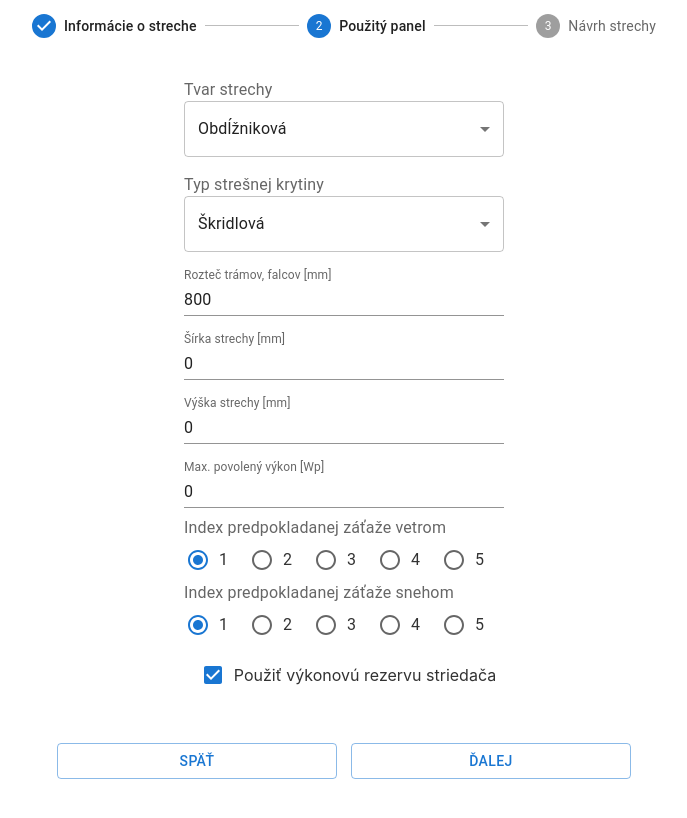
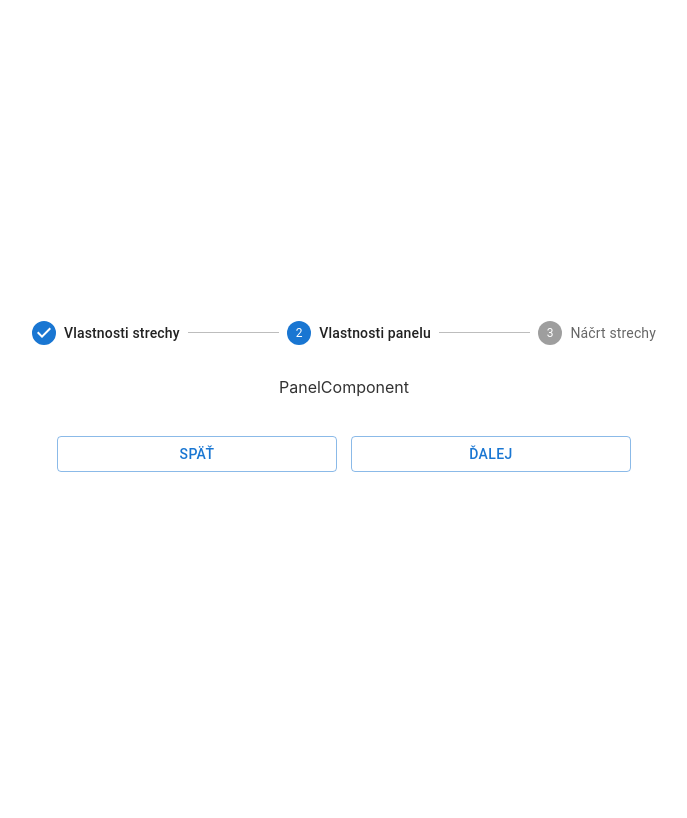
Before and after one commit to davidvajda/pv-calculator, a React (Create React App) app: page / in a window 1280 px wide. Both pictures are taken after a click on the button "ĎALEJ". Shown: the whole page, without its empty margins (296-983 px from the left). Built offline with nearby package versions, Linux system fonts and the light colour scheme.

Commit message:
finished stepper and pre-prepared all main components

```diff
--- a/src/App/App.js
+++ b/src/App/App.js
@@ -3,7 +3,9 @@ import React from "react";
 import { ContextProvider } from "../ContextProvider/ContextProvider";
 
 import FormComponent from "../FormComponent/FormComponent";
-import { PanelDimensions } from "../PanelDimension/PanelDimension";
+import PanelComponent from "../PanelComponent/PanelComponent";
+import RoofComponent from "../RoofComponent/RoofComponent";
+import OutputComponent from "../OutputComponent/OutputComponent";
 import Stepper from "../Stepper/Stepper";
 import "./App.css";
 
@@ -12,16 +14,23 @@ const App = () => {
     <ContextProvider>
       <div className="app-container">
         <Stepper>
-          <FormComponent />
+          {{
+            labels: [
+              "Vlastnosti strechy",
+              "Vlastnosti panelu",
+              "Náčrt strechy",
+            ],
+            components: [
+              <FormComponent />,
+              <PanelComponent />,
+              <RoofComponent />,
+              <OutputComponent />,
+            ],
+          }}
         </Stepper>
       </div>
     </ContextProvider>
   );
 };
 
-// <FormComponent/>
-// <PanelComponent/>
-// <RoofComponent/>
-// <OutputComponent/>
-
 export default App;
--- /dev/null
+++ b/src/OutputComponent/OutputComponent.js
@@ -0,0 +1,11 @@
+import React from 'react'
+
+import "./OutputComponent.css"
+
+const OutputComponent = () => {
+  return (
+    <div>OutputComponent</div>
+  )
+}
+
+export default OutputComponent;
--- /dev/null
+++ b/src/PanelComponent/PanelComponent.js
@@ -0,0 +1,11 @@
+import React from 'react'
+
+import "./PanelComponent.css"
+
+const PanelComponent = () => {
+  return (
+    <div>PanelComponent</div>
+  )
+}
+
+export default PanelComponent;
--- /dev/null
+++ b/src/RoofComponent/RoofComponent.js
@@ -0,0 +1,11 @@
+import React from 'react'
+
+import "./RoofComponent.css"
+
+const RoofComponent = () => {
+  return (
+    <div>RoofComponent</div>
+  )
+}
+
+export default RoofComponent;
--- a/src/Stepper/Stepper.js
+++ b/src/Stepper/Stepper.js
@@ -11,8 +11,10 @@ import { ACTIONS } from "../ContextProvider/ContextProvider";
 import { AppStateContext } from "../ContextProvider/ContextProvider";
 
 export default function HorizontalLinearStepper({ children }) {
-  const { steps } = useContext(StepsContext);
   const { appState, dispatch } = useContext(AppStateContext);
+
+  const steps = children.labels;
+  const components = children.components;
 
   const handleNext = () => {
     dispatch({ type: ACTIONS.NEXT_SCREEN });
@@ -29,7 +31,7 @@ export default function HorizontalLinearStepper({ children }) {
   return (
     <div className="stepper">
       <Stepper activeStep={appState.screen} className="stepper-steps">
-        {steps.labels.map((label) => {
+        {steps.map((label) => {
           return (
             <Step key={label}>
               <StepLabel>{label}</StepLabel>
@@ -37,16 +39,16 @@ export default function HorizontalLinearStepper({ children }) {
           );
         })}
       </Stepper>
-      {appState.screen === steps.labels.length ? (
+      {appState.screen === steps.length ? (
         <>
-          finito
+          {components[appState.screen]}
           <Button className="button" variant="outlined" onClick={handleReset}>
             Reset
           </Button>
         </>
       ) : (
         <>
-          {children}
+          {components[appState.screen]}
           <div className="stepper-button-container">
             <Button
               className="button stepper-button"
@@ -61,9 +63,7 @@ export default function HorizontalLinearStepper({ children }) {
               variant="outlined"
               onClick={handleNext}
             >
-              {appState.screen === steps.labels.length - 1
-                ? "Dokončiť"
-                : "Ďalej"}
+              {appState.screen === steps.length - 1 ? "Dokončiť" : "Ďalej"}
             </Button>
           </div>
         </>
```
Also changed, not shown: src/OutputComponent/OutputComponent.css (added), src/PanelComponent/PanelComponent.css (added), src/RoofComponent/RoofComponent.css (added).
